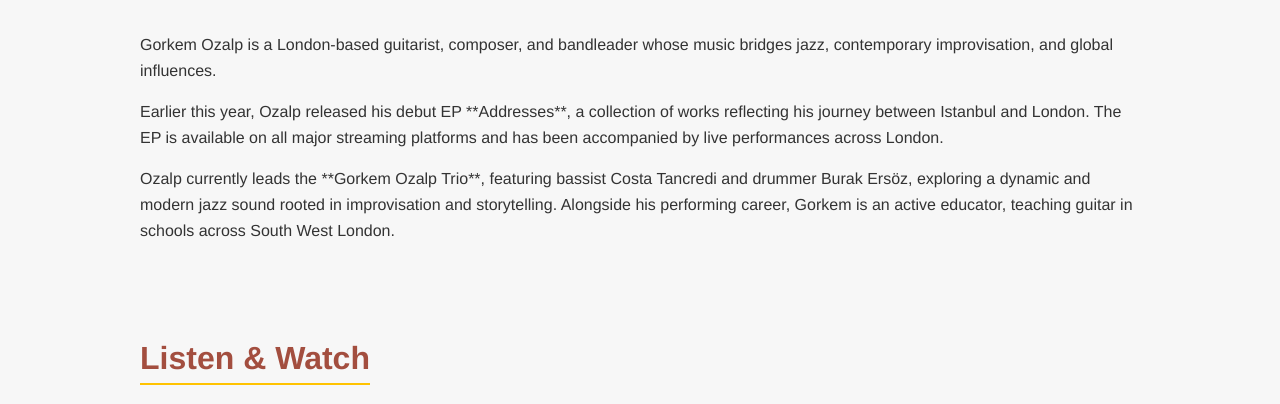
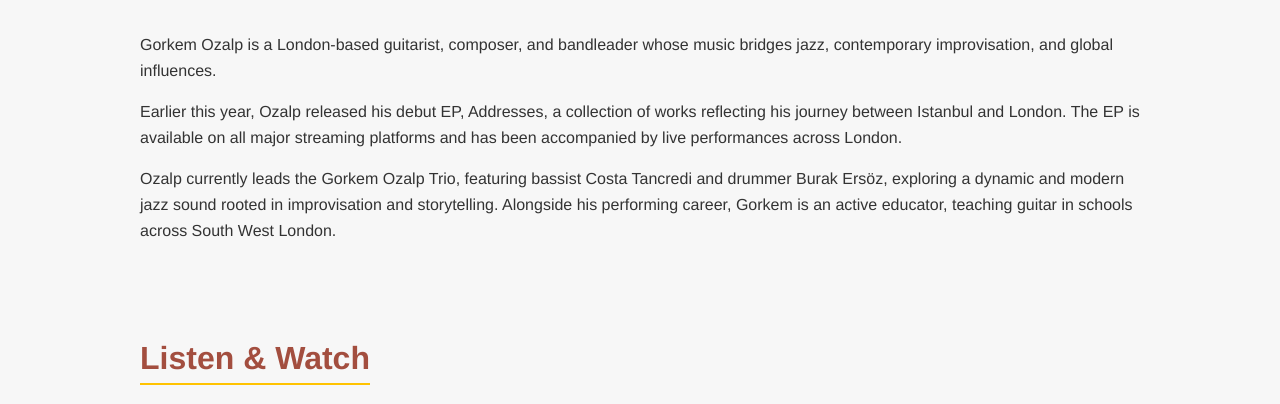
Before and after one commit to gorkemozalp/gorkemozalp.github.io, a plain HTML site: page index.htm in a window 1280 px wide. Shown: the part 396-800 px from the top of the page. Drawn offline with Linux system fonts and the light colour scheme.

Commit message:
Update index.htm

```diff
--- a/index.htm
+++ b/index.htm
@@ -26,8 +26,8 @@
         <section id="about" class="container">
             <h3>About</h3>
             <p>Gorkem Ozalp is a London-based guitarist, composer, and bandleader whose music bridges jazz, contemporary improvisation, and global influences.</p>
-            <p>Earlier this year, Ozalp released his debut EP **Addresses**, a collection of works reflecting his journey between Istanbul and London. The EP is available on all major streaming platforms and has been accompanied by live performances across London.</p>
-            <p>Ozalp currently leads the **Gorkem Ozalp Trio**, featuring bassist Costa Tancredi and drummer Burak Ersöz, exploring a dynamic and modern jazz sound rooted in improvisation and storytelling. Alongside his performing career, Gorkem is an active educator, teaching guitar in schools across South West London.</p>
+            <p>Earlier this year, Ozalp released his debut EP, Addresses, a collection of works reflecting his journey between Istanbul and London. The EP is available on all major streaming platforms and has been accompanied by live performances across London.</p>
+            <p>Ozalp currently leads the Gorkem Ozalp Trio, featuring bassist Costa Tancredi and drummer Burak Ersöz, exploring a dynamic and modern jazz sound rooted in improvisation and storytelling. Alongside his performing career, Gorkem is an active educator, teaching guitar in schools across South West London.</p>
         </section>
 
         <section id="music" class="container">
@@ -36,7 +36,7 @@
             <div class="music-grid">
                 <div class="music-item">
                     <h4>Debut EP: Addresses</h4>
-                    <iframe style="border-radius:12px" src="https://open.spotify.com/embed/album/YOUR_SPOTIFY_ALBUM_ID?utm_source=generator" width="100%" height="352" frameBorder="0" allowfullscreen="" allow="autoplay; clipboard-write; encrypted-media; fullscreen; picture-in-picture" loading="lazy"></iframe>
+                    <iframe style="border-radius:12px" src="https://open.spotify.com/intl-tr/artist/4myhFqhT3qbIGfAo0KRhne?si=cNSnCRKLQFmMUjJ-HNk5wQ" width="100%" height="352" frameBorder="0" allowfullscreen="" allow="autoplay; clipboard-write; encrypted-media; fullscreen; picture-in-picture" loading="lazy"></iframe>
                     <p>Listen to the full EP on Spotify.</p>
                 </div>
 
```
